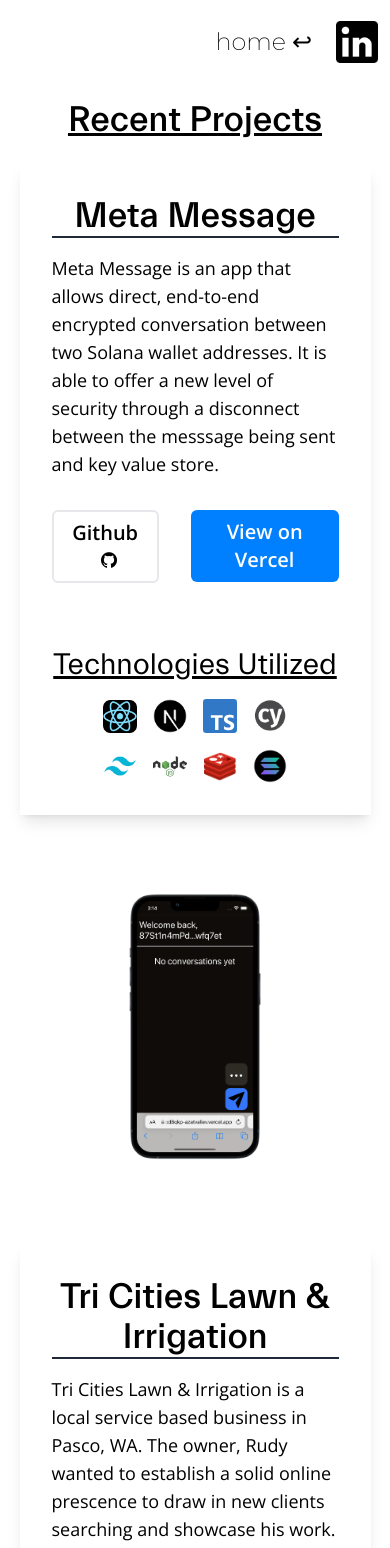
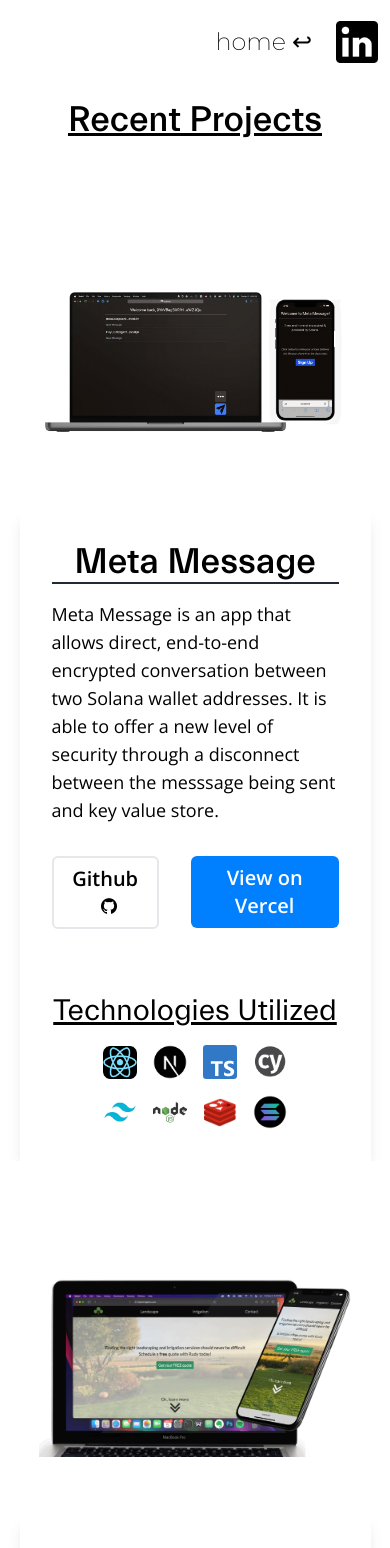
Before and after one commit to azvaliev/valiev-dev-next, a Next.js app: page /projects in a window 390 px wide. Shown: the top 1548 px of the page. Built offline with nearby package versions, Linux system fonts and the light colour scheme.

Commit message:
Made project display more responsive

```diff
--- a/components/Showcase/Project.tsx
+++ b/components/Showcase/Project.tsx
@@ -39,13 +39,13 @@
 	const isMobile = useContext(Mobile);
 
 	return (
-		<div className="flex flex-col sm:flex-row max-w-[100vw] pt-2 sm:py-4 overflow-hidden" key={key}>
-			{left && !isMobile ?
-				<div className={`relative mx-auto transition-all hover:scale-110 hover:translate-x-2 ${mobileImg ? "h-[65vh] w-[40vw]": " h-[70vh] w-[40vw]"}`}>
+		<div className="flex flex-col lg:flex-row max-w-[100vw] pt-2 sm:py-4 overflow-hidden" key={key}>
+			{left || isMobile ?
+				<div className={`relative mx-auto transition-all hover:scale-110 sm:hover:translate-x-2 lg:h-[70vh] lg:w-[40vw] w-[80vw] h-[35vh] mt-[6vh]`}>
 					<Image src={mockup} alt={alt} layout="fill" objectFit="contain" priority={preload}/>
 				</div>
 			: null }
-			<div className="flex flex-wrap flex-col mx-auto sm:ml-4 w-[90vw] sm:max-w-[75vw] max-h-[95vh] sm:max-h-[75vh] shadow-lg p-8">
+			<div className="flex flex-wrap flex-col mx-auto lg:ml-4 w-[90vw] md:max-w-[90vw] max-h-[95vh] sm:max-h-[80vh] lg:max-w-[50vw] shadow-lg p-8">
 				<h2 className="text-4xl text-center everett-medium border-b-2 border-gray-800">
 					{title}
 				</h2>
@@ -71,8 +71,8 @@
 				<h3 className="text-3xl mx-auto mt-8 mb-0 sm:mt-auto everett underline">Technologies Utilized</h3>
 					<TechIconDisplay icons={icons} />
 			</div>
-			{!left || isMobile ?
-				<div className={`relative mx-auto transition-all hover:scale-110 ${mobileImg ? "h-[50vh] sm:h-[65vh] w-[40vw]": "w-[80vw] h-[35vh] mt-[6vh] sm:mt-0 sm:h-[70vh] sm:w-[40vw]"}`}>
+			{!left && !isMobile ?
+				<div className={`relative mx-auto transition-all hover:scale-110 w-[80vw] h-[35vh] mt-[6vh]`}>
 					<Image src={mockup} alt={alt} layout="fill" objectFit="contain" priority={preload}/>
 				</div>
 			: null }
--- a/components/TechIconDisplay.tsx
+++ b/components/TechIconDisplay.tsx
@@ -9,9 +9,14 @@
 const TechIconDisplay = ({icons, isTimeline} : TechIconProps) => {
 
 	const widths = isTimeline ?
-		"max-w-[90%] sm:max-w-[40%] lg:max-w-[80%] "
+		"max-w-[90%] sm:max-w-[40%] lg:max-w-[80%] xl:max-w-[70%]"
 	:
-		"max-w-[70%] sm:max-w-[40%] lg:max-w-[80%] "
+		"max-w-[70%] sm:max-w-[75%] md:max-w-[65%] lg:max-w-[60%] xl:max-w-[60%] "
+
+	const iconSizes = isTimeline ?
+		"h-[8.75vw] w-[8.75vw] md:h-[3.5vw] md:w-[3.5vw] lg:h-[2.5vw] lg:w-[2.5vw]"
+	:
+		"h-[8.75vw] w-[8.75vw] sm:w-[6vw] sm:h-[6vw] md:h-[4.5vw] md:w-[4.5vw] lg:h-[4vw] lg:w-[4vw]"
 
 
 	return (
@@ -19,7 +24,7 @@
 			{icons.map((icon, idx) =>
 				<div
 					key={idx} title={icon.alt}
-					className={`relative mt-4 h-[8.75vw] w-[8.75vw] md:h-[3.5vw] md:w-[3.5vw] lg:h-[2.5vw] lg:w-[2.5vw] mx-2 px-auto`}>
+					className={`relative mt-4 ${iconSizes} mx-2 xl:mx-3 px-auto`}>
 					<Image src={icon.img} alt={icon.alt} layout="fill" objectFit="contain" priority={icon.priority}/>
 				</div>
 			)}
--- a/pages/_app.js
+++ b/pages/_app.js
@@ -14,7 +14,7 @@
   const [isMobile, setIsMobile] = useState(false);
 
 	useEffect(() => {
-		const updateIsMobile = () => window.innerWidth < 768 ? setIsMobile(true) : setIsMobile(false);
+		const updateIsMobile = () => window.innerWidth < 1024 ? setIsMobile(true) : setIsMobile(false);
 
 		window.addEventListener("resize", updateIsMobile);
 		updateIsMobile();
```
Also changed, not shown: public/portfolio/metamessage.webp.
